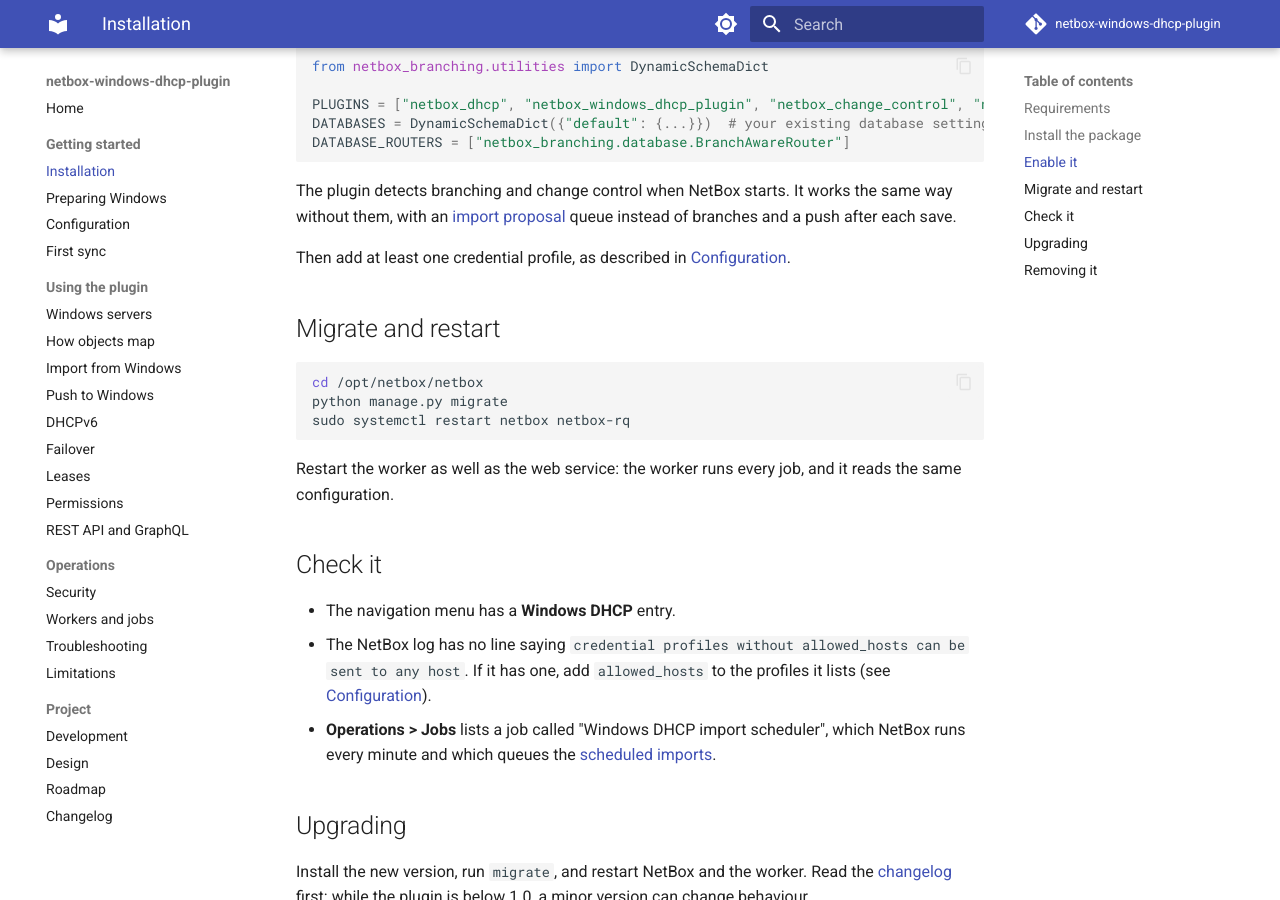
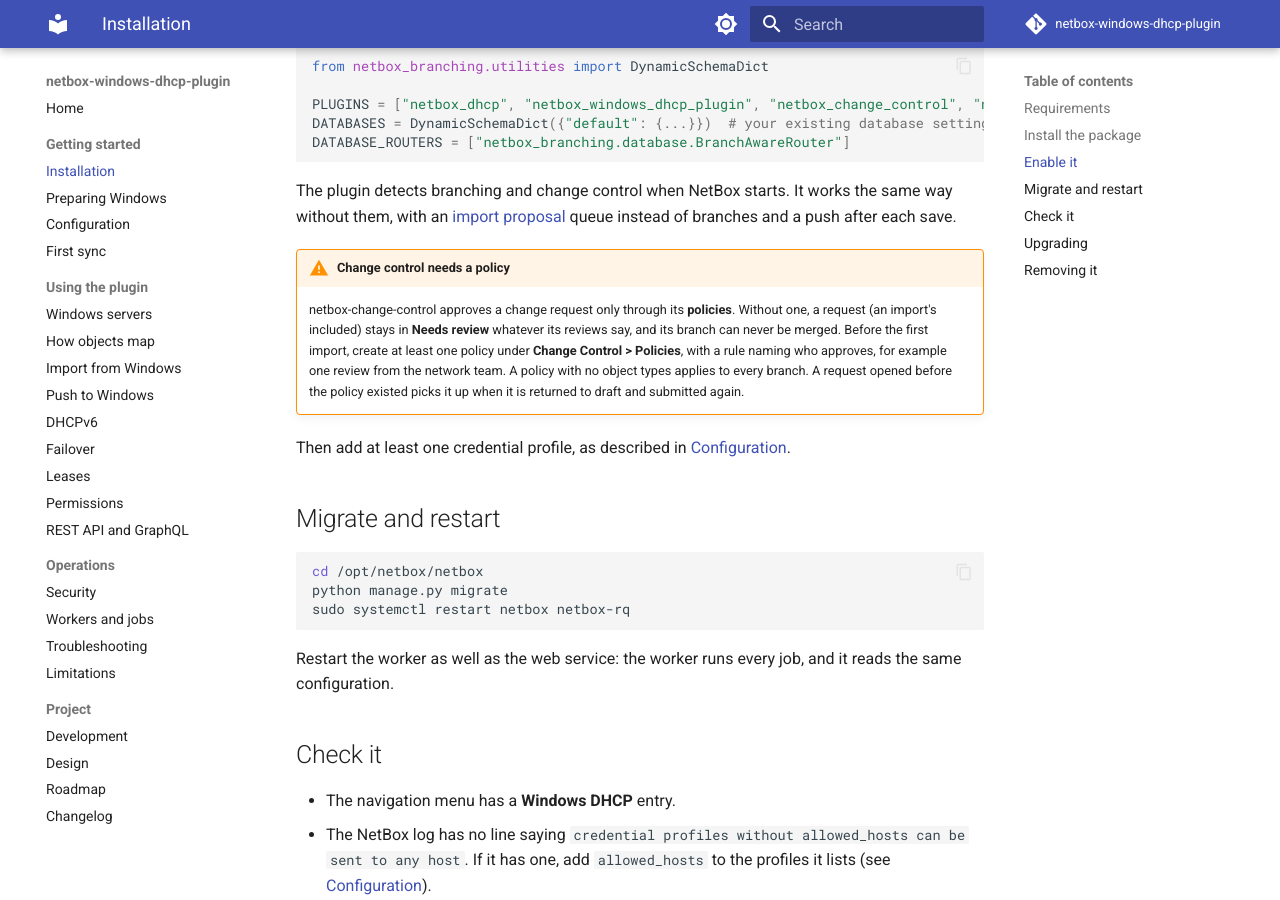
Before and after one commit to thomaschristory/netbox-windows-dhcp-plugin, an MkDocs documentation site: the page built from docs/installation.md, in a window 1280 px wide and 900 px high, scrolled down 1526 px. Built offline with MkDocs 1.6.1 and Material for MkDocs 9.7.7, drawn with Linux system fonts in a browser that asks for light colours; comment, search, counter and statistics services are not loaded.

Commit message:
Document the change control policy requirement and the sys4 comments bug
Claude-Session: https://claude.ai/code/session_016wzFQA5UW2f6N4oh2ocSGS

```diff
--- a/docs/installation.md
+++ b/docs/installation.md
@@ -72,6 +72,13 @@ DATABASE_ROUTERS = ["netbox_branching.database.BranchAwareRouter"]
 The plugin detects branching and change control when NetBox starts. It works the same way without them, with
 an [import proposal](import.md#without-branching-import-proposals) queue instead of branches and a push after each save.
 
+!!! warning "Change control needs a policy"
+    netbox-change-control approves a change request only through its **policies**. Without one, a request (an import's
+    included) stays in **Needs review** whatever its reviews say, and its branch can never be merged. Before the first
+    import, create at least one policy under **Change Control > Policies**, with a rule naming who approves, for
+    example one review from the network team. A policy with no object types applies to every branch. A request
+    opened before the policy existed picks it up when it is returned to draft and submitted again.
+
 Then add at least one credential profile, as described in [Configuration](configuration.md).
 
 ## Migrate and restart
```
Also changed, not shown: CHANGELOG.md (+3 -0 lines), docs/import.md (+2 -1 lines), docs/mapping.md (+5 -0 lines), docs/push.md (+2 -1 lines).
